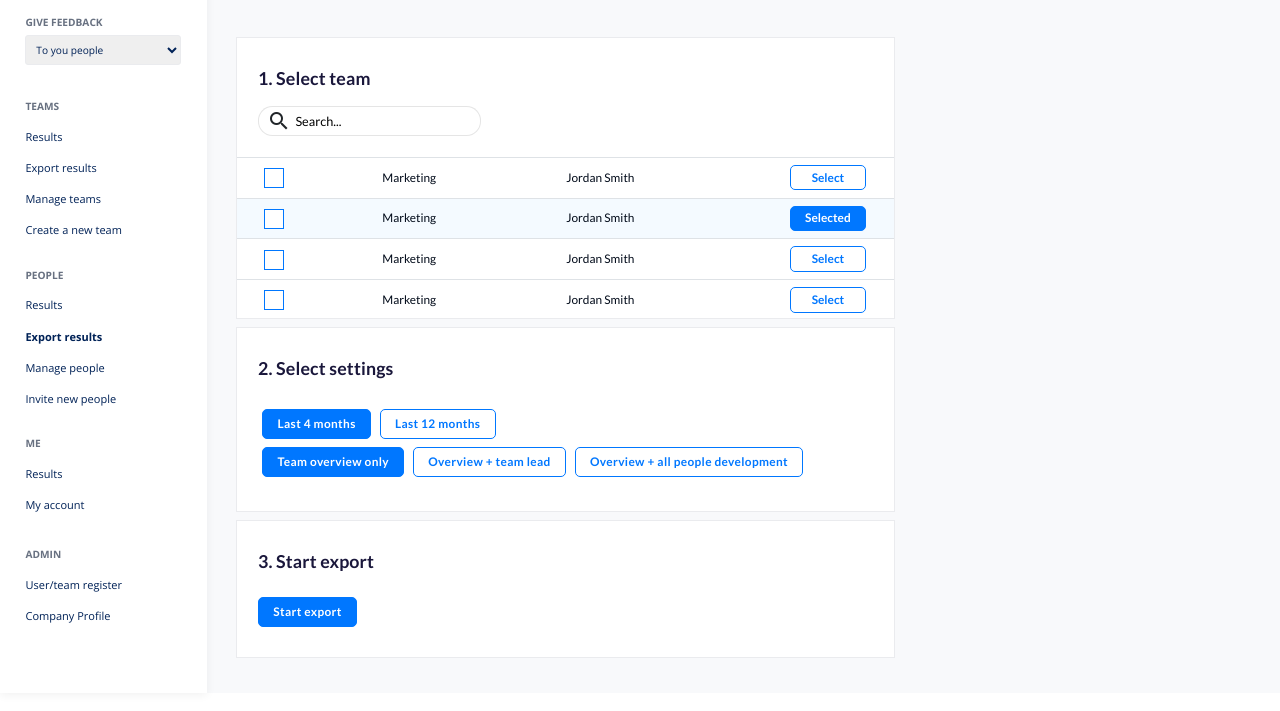
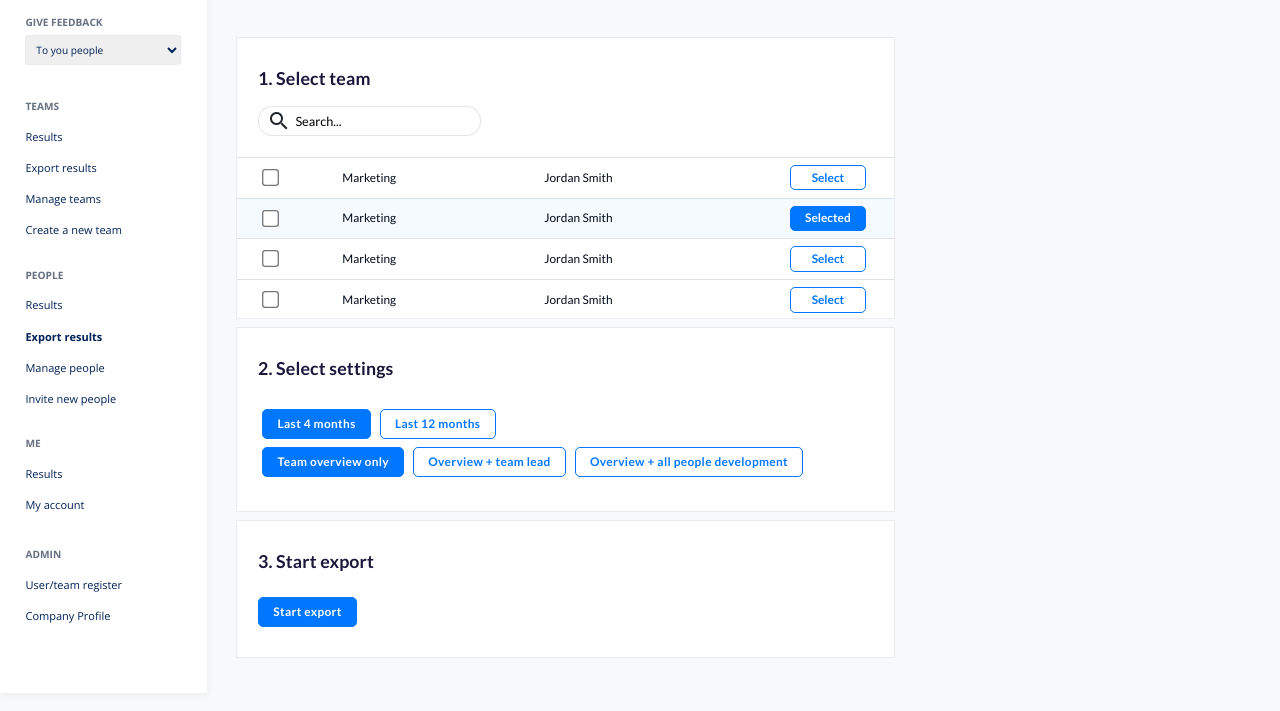
Before and after one commit to markrajk/dashboard-frontend-export-report, a plain HTML site: page index.html in a window 1280 px wide. Shown: the part 107-818 px from the top of the page. Drawn offline with nearby package versions, Linux system fonts and the light colour scheme.

Commit message:
checkboxes default, and scroll fix

```diff
--- a/index.html
+++ b/index.html
@@ -97,8 +97,7 @@
                                     <tr>
                                         <td class="spacer"></td>
                                         <td>
-                                            <input class="styled-checkbox" id="styled-checkbox-1" type="checkbox" value="value1">
-                                            <label class="mb-0" for="styled-checkbox-1"></label>
+                                            <input type="checkbox">
                                         </td>
                                         <td>Marketing</td>
                                         <td class="d-none d-xl-inline-table-cell">22 people</td>
@@ -112,8 +111,7 @@
                                     <tr class="active">
                                         <td class="spacer"></td>
                                         <td>
-                                            <input class="styled-checkbox" id="styled-checkbox-2" type="checkbox" value="value1">
-                                            <label class="mb-0" for="styled-checkbox-2"></label>
+                                            <input type="checkbox">
                                         </td>
                                         <td>Marketing</td>
                                         <td class="d-none d-xl-inline-table-cell">22 people</td>
@@ -127,8 +125,7 @@
                                     <tr>
                                         <td class="spacer"></td>
                                         <td>
-                                            <input class="styled-checkbox" id="styled-checkbox-3" type="checkbox" value="value1">
-                                            <label class="mb-0" for="styled-checkbox-3"></label>
+                                            <input type="checkbox">
                                         </td>
                                         <td>Marketing</td>
                                         <td class="d-none d-xl-inline-table-cell">22 people</td>
@@ -142,8 +139,7 @@
                                     <tr>
                                         <td class="spacer"></td>
                                         <td>
-                                            <input class="styled-checkbox" id="styled-checkbox-4" type="checkbox" value="value1">
-                                            <label class="mb-0" for="styled-checkbox-4"></label>
+                                            <input type="checkbox">
                                         </td>
                                         <td>Marketing</td>
                                         <td class="d-none d-xl-inline-table-cell">22 people</td>
@@ -157,8 +153,7 @@
                                     <tr>
                                         <td class="spacer"></td>
                                         <td>
-                                            <input class="styled-checkbox" id="styled-checkbox-5" type="checkbox" value="value1">
-                                            <label class="mb-0" for="styled-checkbox-5"></label>
+                                            <input type="checkbox">
                                         </td>
                                         <td>Marketing</td>
                                         <td class="d-none d-xl-inline-table-cell">22 people</td>
@@ -172,8 +167,7 @@
                                     <tr>
                                         <td class="spacer"></td>
                                         <td>
-                                            <input class="styled-checkbox" id="styled-checkbox-6" type="checkbox" value="value1">
-                                            <label class="mb-0" for="styled-checkbox-6"></label>
+                                            <input type="checkbox">
                                         </td>
                                         <td>Marketing</td>
                                         <td class="d-none d-xl-inline-table-cell">22 people</td>
@@ -187,8 +181,7 @@
                                     <tr>
                                         <td class="spacer"></td>
                                         <td>
-                                            <input class="styled-checkbox" id="styled-checkbox-7" type="checkbox" value="value1">
-                                            <label class="mb-0" for="styled-checkbox-7"></label>
+                                            <input type="checkbox">
                                         </td>
                                         <td>Marketing</td>
                                         <td class="d-none d-xl-inline-table-cell">22 people</td>
@@ -202,8 +195,7 @@
                                     <tr>
                                         <td class="spacer"></td>
                                         <td>
-                                            <input class="styled-checkbox" id="styled-checkbox-8" type="checkbox" value="value1">
-                                            <label class="mb-0" for="styled-checkbox-8"></label>
+                                            <input type="checkbox">
                                         </td>
                                         <td>Marketing</td>
                                         <td class="d-none d-xl-inline-table-cell">22 people</td>
--- a/scss/style.scss
+++ b/scss/style.scss
@@ -58,6 +58,7 @@ body {
   width: 100vw;
   height: 100vh;
   font-family: "Open Sans", sans-serif;
+  background-color: #f8f9fb;
   // font-family: 'Lato', sans-serif;
   // font-family: 'Nunito Sans', sans-serif;
 }
@@ -177,10 +178,10 @@ body {
   //height: 100%;
   margin-left: 24.4rem;
   width: 100%;
-  background-color: #f8f9fb;
   padding: 0 4.6rem 2.8rem 3.4rem;
 
   &-header {
+    background-color: #f8f9fb;
     position: fixed;
     top: 0;
     left: 0;
@@ -188,7 +189,6 @@ body {
     height: 17rem;
     margin-left: 24.4rem;
     padding: 4.1rem 4.6rem 0 3.4rem;
-    background-color: #f8f9fb;
     z-index: 500;
 
     &-logout {
@@ -224,7 +224,7 @@ body {
   &-body {
     margin-top: 17rem;
     font-family: "Lato", sans-serif;
-    height: 100%;
+    //height: 100%;
     max-height: calc(100% - 5.5rem - 6.6rem);
     width: 77.7rem;
     //max-height: 60rem;
@@ -335,15 +335,17 @@ body {
                     color: #000a19;
                     vertical-align: middle;
 
-                    // & input[type=checkbox] {
-                    //     /* Double-sized Checkboxes */
-                    //     -ms-transform: scale(1.5); /* IE */
-                    //     -moz-transform: scale(1.5); /* FF */
-                    //     -webkit-transform: scale(1.5); /* Safari and Chrome */
-                    //     -o-transform: scale(1.5); /* Opera */
-                    //     transform: scale(1.5);
-                    //     padding: 10px;
-                    // }
+                    & input[type=checkbox] {
+                        /* Double-sized Checkboxes */
+                        -ms-transform: scale(1.3); /* IE */
+                        -moz-transform: scale(1.3); /* FF */
+                        -webkit-transform: scale(1.3); /* Safari and Chrome */
+                        -o-transform: scale(1.3); /* Opera */
+                        transform: scale(1.3);
+                        padding: 10px;
+
+                        margin-top: .5rem;
+                    }
 
                     & .btn-custom-outline {
                         width: 9rem;
```
Also changed, not shown: css/style.css.
